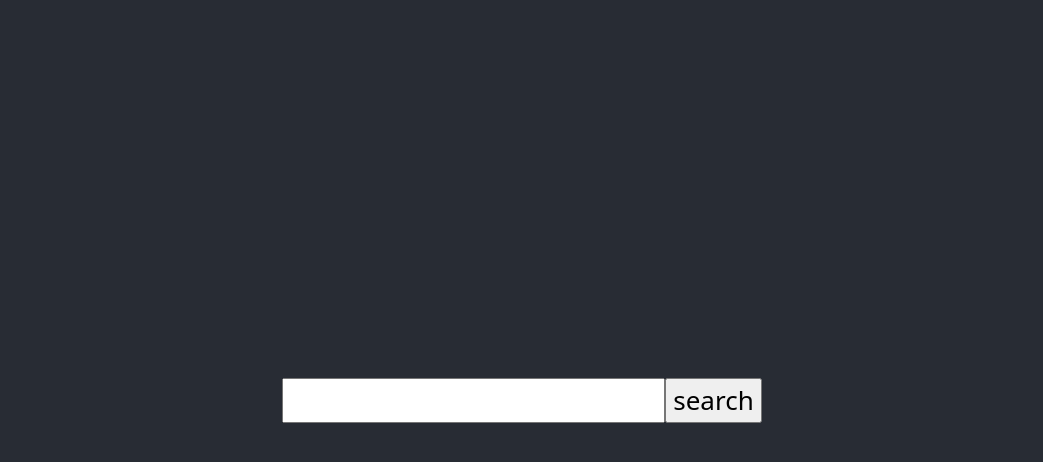
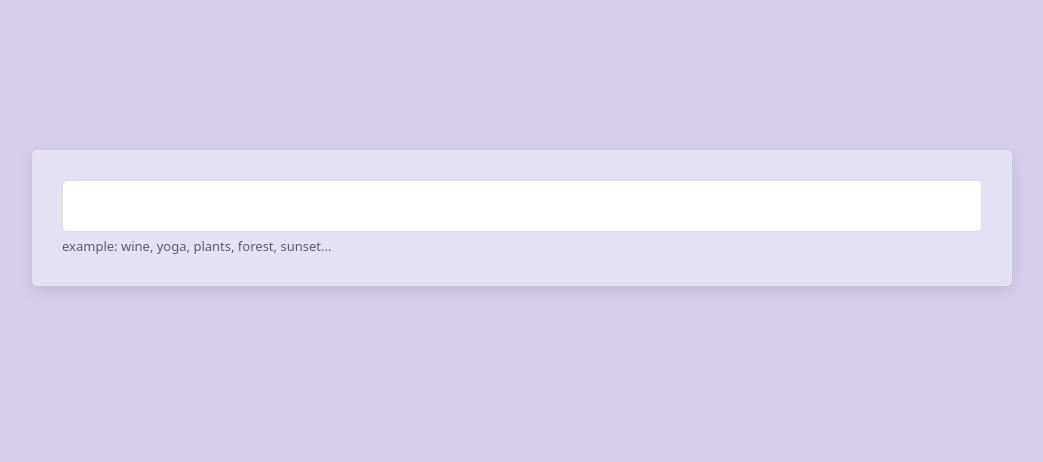
Before and after one commit to kcodes57/dictionary-react, a React (Create React App) app: page / in a window 1280 px wide. Shown: the top 462 px of the page, without its empty margins (118-1161 px from the left). Built offline with nearby package versions, Linux system fonts and the light colour scheme.

Commit message:
added css to background structure

```diff
--- a/src/App.css
+++ b/src/App.css
@@ -1,38 +1,4 @@
-.App {
-  text-align: center;
+body {
+  background-color: #d6ceeb;
+  padding: 100px;
 }
-
-.App-logo {
-  height: 40vmin;
-  pointer-events: none;
-}
-
-@media (prefers-reduced-motion: no-preference) {
-  .App-logo {
-    animation: App-logo-spin infinite 20s linear;
-  }
-}
-
-.App-header {
-  background-color: #282c34;
-  min-height: 100vh;
-  display: flex;
-  flex-direction: column;
-  align-items: center;
-  justify-content: center;
-  font-size: calc(10px + 2vmin);
-  color: white;
-}
-
-.App-link {
-  color: #61dafb;
-}
-
-@keyframes App-logo-spin {
-  from {
-    transform: rotate(0deg);
-  }
-  to {
-    transform: rotate(360deg);
-  }
-}
--- a/src/Dictionary.css
+++ b/src/Dictionary.css
@@ -0,0 +1,23 @@
+.Dictionary section {
+  background-color: #e4e1f4;
+  padding: 30px;
+  border-radius: 5px;
+  box-shadow: 0 5px 15px rgb(0 0 0 / 10%);
+  margin: 50px;
+}
+
+.Dictionary input {
+  width: 100%;
+  text-align: center;
+  padding: 6px 4px;
+  border-radius: 5px;
+  border: 1px solid #ddd;
+  color: #1b1a1a;
+  font-size: 25px;
+}
+
+.Dictionary .hint {
+  font-size: 13px;
+  opacity: 70%;
+  margin-top: 5px;
+}
--- a/src/Dictionary.js
+++ b/src/Dictionary.js
@@ -25,10 +25,14 @@ export default function Dictionary() {
 
   return (
     <div className="Dictionary">
-      <form onSubmit={search}>
-        <input type="search" onChange={handleWordChange} />
-        <input type="submit" value="search" />
-      </form>
+      <section>
+        <form onSubmit={search}>
+          <input type="search" onChange={handleWordChange} />
+          <div className="hint">
+            example: wine, yoga, plants, forest, sunset...
+          </div>
+        </form>
+      </section>
       <Results results={results} />
     </div>
   );
--- /dev/null
+++ b/src/Meaning.css
@@ -0,0 +1,5 @@
+.Results h3 {
+  font-size: 30px;
+  font-weight: bold;
+  line-height: 1.5;
+}
--- a/src/Meaning.js
+++ b/src/Meaning.js
@@ -1,20 +1,17 @@
 import React from "react";
 import Synonyms from "./Synonyms";
+import "./Meaning.css";
 
 export default function Results(props) {
   return (
     <div className="Meaning">
-      <h4>
+      <h3>
         <em>{props.meaning.partOfSpeech}</em>
-      </h4>
+      </h3>
 
-      <p>
-        <strong>Definition:</strong>
-        {props.meaning.definition}
-      </p>
+      <div className="definition">{props.meaning.definition}</div>
 
-      <em>{props.meaning.example}</em>
-
+      <div className="example">{props.meaning.example}</div>
       <Synonyms synonyms={props.meaning.synonyms} />
       <br />
     </div>
--- /dev/null
+++ b/src/Results.css
@@ -0,0 +1,8 @@
+.Results h2 {
+  font-size: 40px;
+  font-weight: bold;
+  line-height: 1.5;
+}
+.Results h3 {
+  font-size: 25px;
+}
--- a/src/Results.js
+++ b/src/Results.js
@@ -1,21 +1,22 @@
 import React from "react";
 import Meaning from "./Meaning";
+import "./Results.css";
 
 export default function Results(props) {
   if (props.results) {
     return (
       <div className="Results">
-        <h1>
-          <strong>{props.results.word}</strong>
-        </h1>
+        <section>
+          <h2>{props.results.word}</h2>
 
-        <h2>{props.results.phonetic}</h2>
+          <h3>{props.results.phonetic}</h3>
+        </section>
         <h3>
           {props.results.meanings.map(function (meaning, index) {
             return (
-              <div key={index}>
+              <section key={index}>
                 <Meaning meaning={meaning} />
-              </div>
+              </section>
             );
           })}
         </h3>
--- /dev/null
+++ b/src/Synonyms.css
@@ -0,0 +1,3 @@
+.Results li {
+  text-decoration: none;
+}
```
